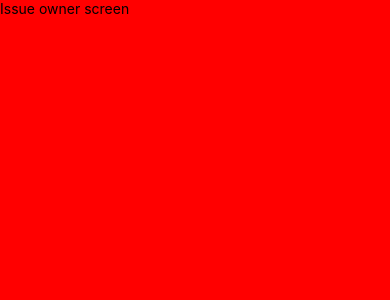
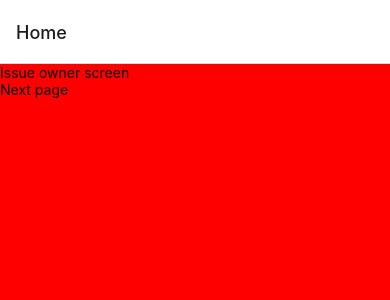
Before and after one commit to Lenovis/github-issue-tracker, a React Native app in the folder GitHubIssueTracker/: screen / in a window 390 px wide. Shown: the top 300 px of the page. Built offline with nearby package versions, Linux system fonts and the light colour scheme.

Commit message:
feat: navigation, file structure

```diff
--- a/GitHubIssueTracker/package.json
+++ b/GitHubIssueTracker/package.json
@@ -15,6 +15,7 @@
   "dependencies": {
     "@react-native-masked-view/masked-view": "^0.2.6",
     "@react-navigation/native": "^6.0.6",
+    "@react-navigation/native-stack": "^6.2.5",
     "@react-navigation/stack": "^6.0.11",
     "@types/styled-components": "^5.1.17",
     "@types/styled-components-react-native": "^5.1.3",
--- a/GitHubIssueTracker/src/containers/HomeScreen/IssueOwnerView/index.tsx
+++ b/GitHubIssueTracker/src/containers/HomeScreen/IssueOwnerView/index.tsx
@@ -1,11 +1,19 @@
+import {useNavigation} from '@react-navigation/native';
 import React from 'react';
 import {Text} from 'react-native';
+import {TouchableOpacity} from 'react-native-gesture-handler';
 import styled from 'styled-components/native';
+import {RouteNames} from '../../../routes/RouteNames';
 
 export const IssueOwnerView = () => {
+  const {navigate} = useNavigation();
+
   return (
     <Container>
       <Text>Issue owner screen</Text>
+      <TouchableOpacity onPress={() => navigate(RouteNames.Repo)}>
+        <Text>Next page</Text>
+      </TouchableOpacity>
     </Container>
   );
 };
--- a/GitHubIssueTracker/src/containers/HomeScreen/IssueRepoView/index.tsx
+++ b/GitHubIssueTracker/src/containers/HomeScreen/IssueRepoView/index.tsx
@@ -12,5 +12,4 @@ export const IssueRepoView = () => {
 
 const Container = styled.View`
   flex: 1;
-  background-color: green;
 `;
--- a/GitHubIssueTracker/src/containers/HomeScreen/index.ts
+++ b/GitHubIssueTracker/src/containers/HomeScreen/index.ts
@@ -1,5 +1,7 @@
 import {IssueOwnerView} from './IssueOwnerView';
+import {IssueRepoView} from './IssueRepoView';
 
 export default {
   IssueOwnerView,
+  IssueRepoView,
 };
--- /dev/null
+++ b/GitHubIssueTracker/src/routes/NavigationMap.ts
@@ -0,0 +1,6 @@
+import {RouteNames} from './RouteNames';
+
+export type NavigationMap = {
+  [RouteNames.Home]: undefined;
+  [RouteNames.Repo]: undefined;
+};
--- a/GitHubIssueTracker/src/routes/Navigator.tsx
+++ b/GitHubIssueTracker/src/routes/Navigator.tsx
@@ -1,23 +1,18 @@
 import React from 'react';
 import {NavigationContainer} from '@react-navigation/native';
-import {createStackNavigator} from '@react-navigation/stack';
+import {createNativeStackNavigator} from '@react-navigation/native-stack';
 
 import Home from '../containers/HomeScreen';
+import {RouteNames} from './RouteNames';
 
 const Routes = () => {
-  const {Navigator, Screen} = createStackNavigator();
+  const {Navigator, Screen} = createNativeStackNavigator();
 
   return (
     <NavigationContainer>
-      <Navigator
-        screenOptions={{
-          headerShown: false,
-        }}>
-        <Screen
-          name="Home"
-          component={Home.IssueOwnerView}
-          options={{headerShown: false}}
-        />
+      <Navigator>
+        <Screen name={RouteNames.Home} component={Home.IssueOwnerView} />
+        <Screen name={RouteNames.Repo} component={Home.IssueRepoView} />
       </Navigator>
     </NavigationContainer>
   );
--- /dev/null
+++ b/GitHubIssueTracker/src/routes/RouteNames.ts
@@ -0,0 +1,4 @@
+export const RouteNames = {
+  Home: 'Home',
+  Repo: 'Repo',
+} as const;
```
Also changed, not shown: GitHubIssueTracker/src/types/modules/react-navigation.d.ts (added, +7 -0 lines), 1 other file (tests, documents, lock files or other folders).
